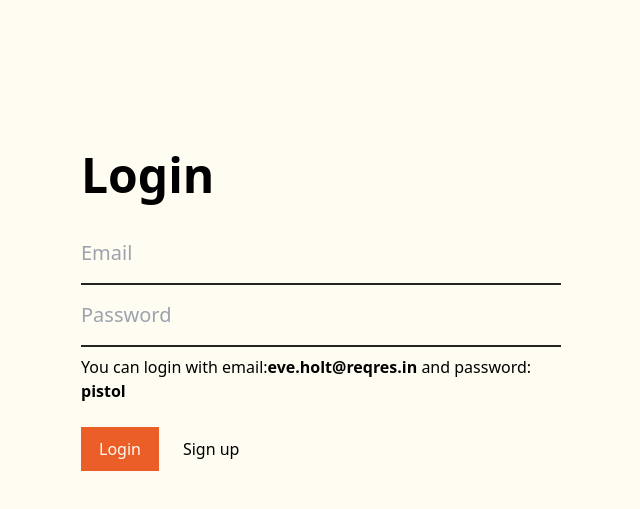
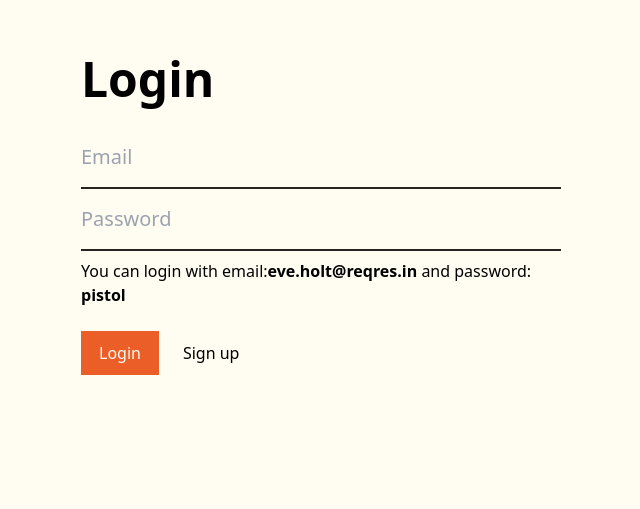
Before and after one commit to tonkec/restaurants_app, a React (Create React App) app: page /login in a window 1280 px wide. Shown: the part 185-694 px from the top of the page, without its empty margins (319-959 px from the left). Built offline with nearby package versions, Linux system fonts and the light colour scheme.

Commit message:
fix paddings

```diff
--- a/src/App.css
+++ b/src/App.css
@@ -1,10 +1,19 @@
 body,
-html,
-#root,
-main {
+html {
     padding: 0;
     margin: 0;
     height: 100%;
+}
+
+body {
+    min-height: 100%;
+}
+
+main {
+    height: auto;
+}
+
+html {
     @apply bg-white;
 }
 
--- a/src/components/Homepage/Homepage.tsx
+++ b/src/components/Homepage/Homepage.tsx
@@ -1,13 +1,13 @@
 import Restaurants from '../Restaurants/Restaurants';
-import Sidebar from './../Sidebar/Sidebar';
+import Sidebar from '../Sidebar/Sidebar';
 const Homepage = () => (
-    <>
+    <div className="py-24">
         <h1 className="text-5xl font-bold mb-6">
             Welcome to the Restaurants app!
         </h1>
         <Sidebar />
         <Restaurants />
-    </>
+    </div>
 );
 
 export default Homepage;
--- a/src/components/Layout/Container.tsx
+++ b/src/components/Layout/Container.tsx
@@ -3,7 +3,7 @@ interface Props {
 }
 
 const Container = ({ children }: Props) => (
-    <main className="max-w-lg mx-auto py-24 px-4">{children}</main>
+    <main className="max-w-lg mx-auto px-4">{children}</main>
 );
 
 export default Container;
```
